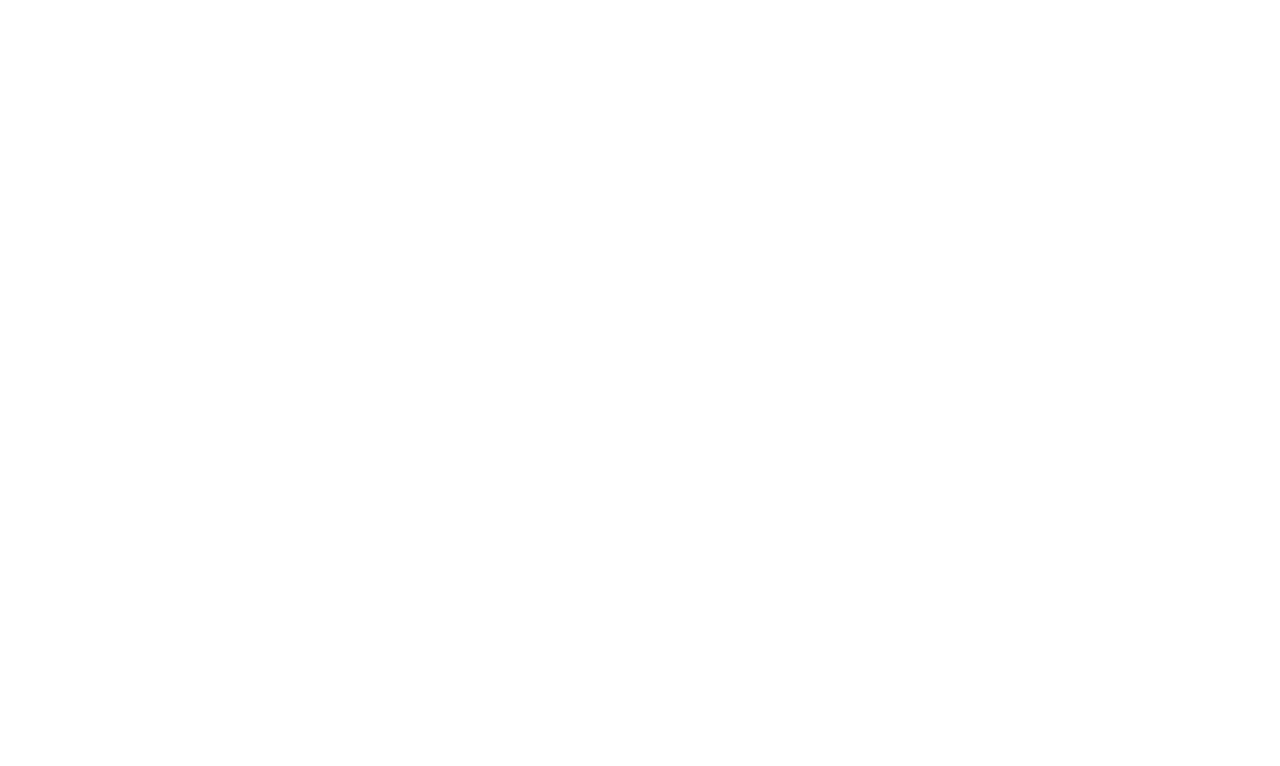
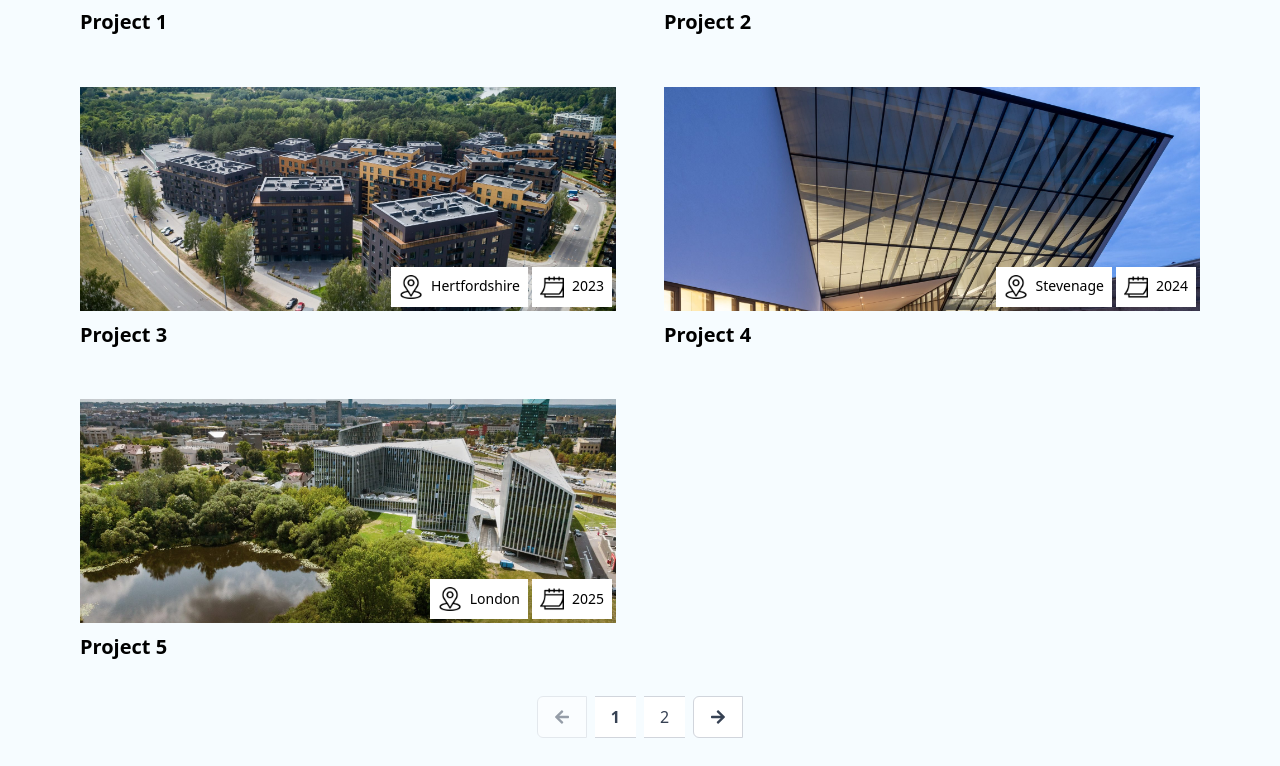
Before and after one commit to Justinng26/contractor-app, a Next.js app: page /projects in a window 1280 px wide. Shown: the part 834-1600 px from the top of the page. Before the commit the page ends 810 px from the top, so only its background shows below. Built offline with nearby package versions, Linux system fonts and the light colour scheme.

Commit message:
added pagination to projects page

```diff
--- /dev/null
+++ b/app/projects/components/PaginationControl.tsx
@@ -0,0 +1,63 @@
+import Link from "next/link";
+import React from "react";
+import { FaArrowLeft, FaArrowRight } from "react-icons/fa";
+
+interface PaginationControlProps {
+  page: string | string[];
+  perPage: string | string[];
+  hasNextPage: boolean;
+  hasPrevPage: boolean;
+  totalPages: number;
+}
+
+const PaginationControl = ({
+  page,
+  perPage,
+  hasNextPage,
+  hasPrevPage,
+  totalPages,
+}: PaginationControlProps) => {
+  return (
+    <div className="flex justify-center mt-8">
+      <div className="flex space-x-2">
+        <Link
+          href={`/projects?pages=${Number(page) - 1} &per_page=${perPage}`}
+          className={`flex items-center px-4 py-2 rounded-l-md border border-gray-300 bg-white text-gray-700 hover:bg-gray-100 transition-colors ${
+            !hasPrevPage ? "pointer-events-auto opacity-50" : ""
+          }`}
+        >
+          <FaArrowLeft />
+        </Link>
+
+        {[...Array(totalPages)].map((_, index) => {
+          const currentPage = index + 1;
+          return (
+            <Link
+              key={`page-${index}`}
+              href={`/projects?page=${currentPage}&per_page=${perPage}`}
+              className={`px-4 py-2 border-t border-b border-gray-300 bg-white text-gray-700 hover:bf-gray-100 transition-colors
+                ${
+                  Number(page) === currentPage
+                    ? "bg-gray-200 font-semibold"
+                    : ""
+                }`}
+            >
+              {currentPage}
+            </Link>
+          );
+        })}
+
+        <Link
+          href={`/projects?pages=${Number(page) + 1} &per_page=${perPage}`}
+          className={`flex items-center px-4 py-2 rounded-l-md border border-gray-300 bg-white text-gray-700 hover:bg-gray-100 transition-colors ${
+            !hasNextPage ? "pointer-events-auto opacity-50" : ""
+          }`}
+        >
+          <FaArrowRight />
+        </Link>
+      </div>
+    </div>
+  );
+};
+
+export default PaginationControl;
--- a/app/projects/page.tsx
+++ b/app/projects/page.tsx
@@ -5,14 +5,26 @@
 import Project from "./components/Project";
 import Filtering from "./components/Filtering";
 import { SearchParams } from "@/types/route";
+import PaginationControl from "./components/PaginationControl";
 
 export default function ProjectsPage({
   searchParams,
 }: {
   searchParams: { [key: string]: string | string[] | undefined };
 }) {
+  const page = searchParams[SearchParams.PAGE] ?? "1";
+  const perPage = searchParams[SearchParams.PER_PAGE] ?? "5";
+
+  const start = (Number(page) - 1) * Number(perPage);
+  const end = start + Number(perPage);
+
+  const totalPages = Math.ceil(projects.length / Number(perPage));
+
   const years = [...new Set(projects.map((project) => project.year))];
   const locations = [...new Set(projects.map((project) => project.location))];
+
+  //   const years = projects.map((project) => project.year);
+  //   const locations = projects.map((project) => project.location);
 
   const filteredProjects = projects.filter((project) => {
     const year = searchParams[SearchParams.YEAR];
@@ -24,8 +36,14 @@
       return project.year == Number(year);
     } else if (location) {
       return project.location == location;
+    } else {
+      return true;
     }
   });
+
+  const paginatedProjects = filteredProjects.slice(start, end);
+
+  const isPaginationVisible = filteredProjects.length > Number(perPage);
   return (
     <>
       <Banner />
@@ -36,12 +54,22 @@
           <Filtering years={years} locations={locations} />
 
           <div className="grid grid-cols-1 md:grid-cols-2 gap-4 md:gap-12">
-            {filteredProjects.map((project) => (
+            {paginatedProjects.map((project) => (
               <Link href={`/projects/${project.id}`} key={project.title}>
                 <Project {...project} />
               </Link>
             ))}
           </div>
+
+          {isPaginationVisible && (
+            <PaginationControl
+              page={page}
+              perPage={perPage}
+              hasNextPage={projects.length > end}
+              hasPrevPage={start > 0}
+              totalPages={totalPages}
+            />
+          )}
         </Container>
       </SectionSplit>
     </>
@@ -73,14 +101,49 @@
   {
     id: 4,
     title: "Project 4",
-    year: 2025,
+    year: 2024,
     location: "Stevenage",
     images: ["/hero.jpg"],
   },
   {
     id: 5,
     title: "Project 5",
+    year: 2025,
+    location: "London",
+    images: ["/hero2.jpg"],
+  },
+  {
+    id: 1,
+    title: "Project 6",
+    year: 2021,
+    location: "Stevenage",
+    images: ["/hero.jpg"],
+  },
+  {
+    id: 2,
+    title: "Project 7",
+    year: 2022,
+    location: "Hertford",
+    images: ["/hero2.jpg"],
+  },
+  {
+    id: 3,
+    title: "Project 8",
+    year: 2023,
+    location: "Hertfordshire",
+    images: ["/hero3.jpg"],
+  },
+  {
+    id: 4,
+    title: "Project 9",
     year: 2024,
+    location: "Stevenage",
+    images: ["/hero.jpg"],
+  },
+  {
+    id: 5,
+    title: "Project 10",
+    year: 2025,
     location: "London",
     images: ["/hero2.jpg"],
   },
--- a/types/route.ts
+++ b/types/route.ts
@@ -1,4 +1,6 @@
 export enum SearchParams {
   YEAR = "year",
   LOCATION = "location",
+  PAGE = "page",
+  PER_PAGE = "per_page",
 }
```
